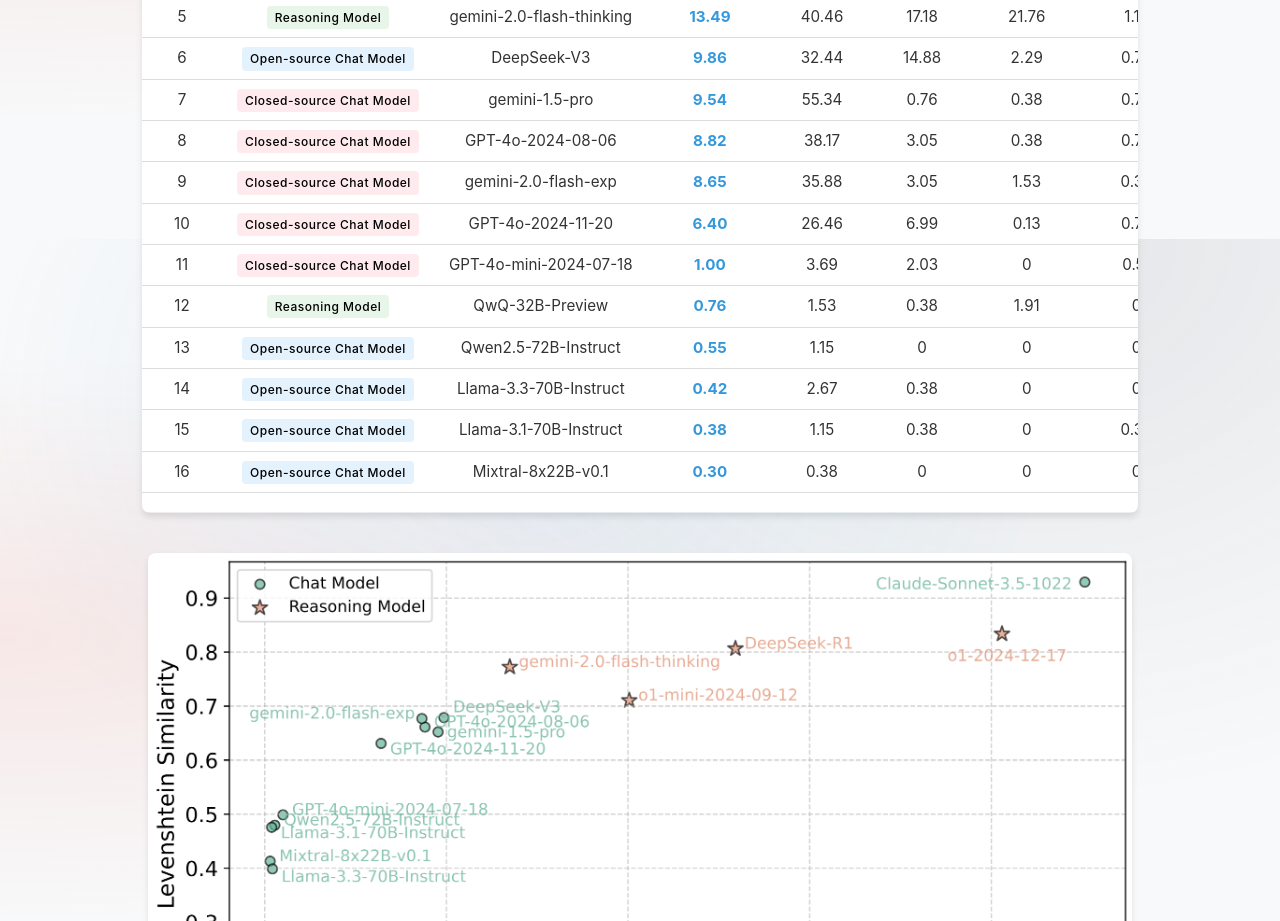
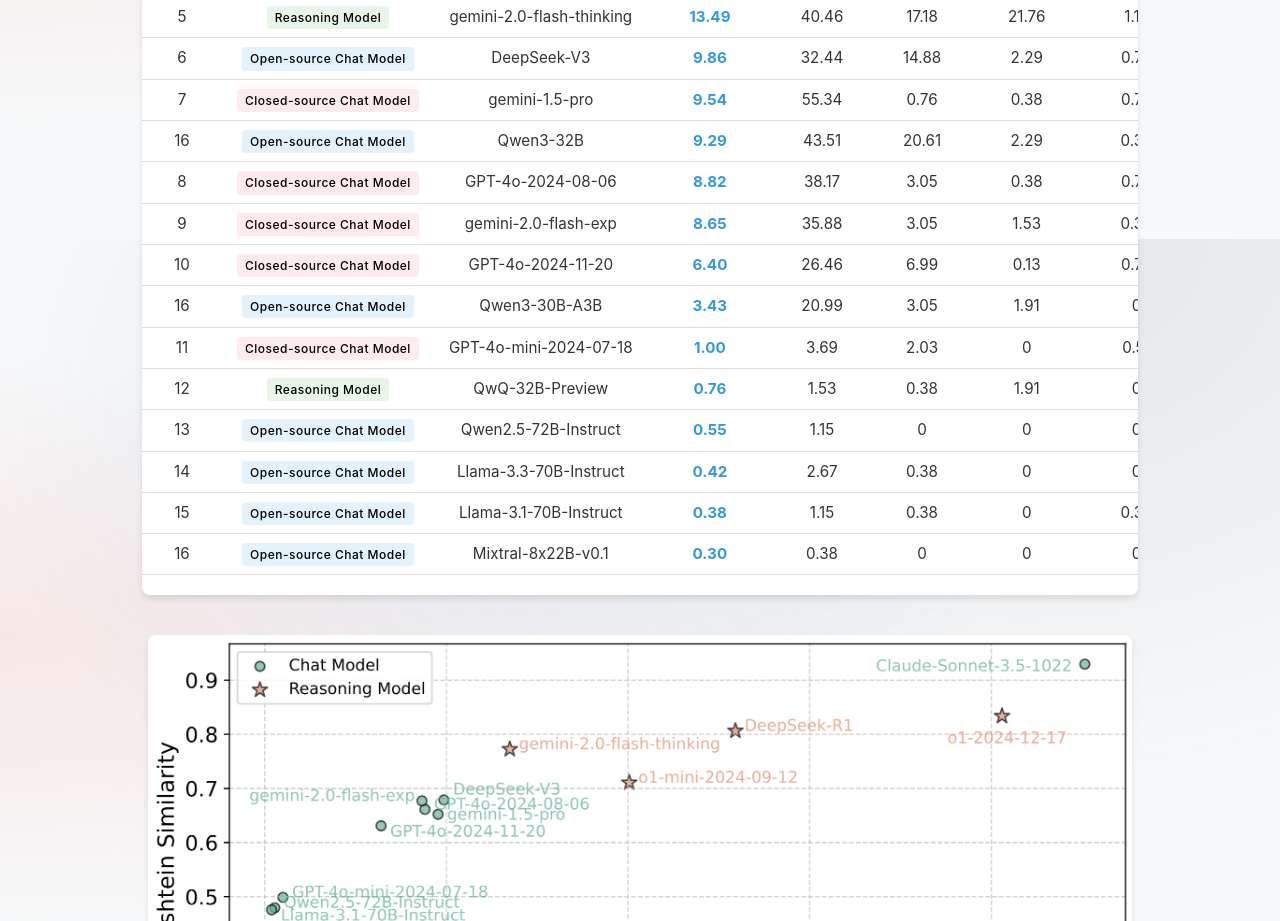
Before and after one commit to CipherBankEva/CipherBankEva.github.io, a plain HTML site: page index.html in a window 1280 px wide. Shown: the part 2961-3882 px from the top of the page. Drawn offline with Linux system fonts and the light colour scheme.

Commit message:
Update index.html

```diff
--- a/index.html
+++ b/index.html
@@ -375,6 +375,21 @@
                             <td>16.41</td>
                         </tr>
                         <tr>
+                            <td>16</td>
+                            <td><span class="model-type-label model-type-opensource">Open-source Chat Model</span></td>
+                            <td>Qwen3-32B</td>
+                            <td class="best-score">9.29</td>
+                            <td>43.51</td>
+                            <td>20.61</td>
+                            <td>2.29</td>
+                            <td>0.38</td>
+                            <td>3.44</td>
+                            <td>0.38</td>
+                            <td>6.87</td>
+                            <td>3.05</td>
+                            <td>3.05</td>
+                        </tr>
+                        <tr>
                             <td>8</td>
                             <td><span class="model-type-label model-type-closed">Closed-source Chat Model</span></td>
                             <td>GPT-4o-2024-08-06</td>
@@ -418,6 +433,21 @@
                             <td>0.25</td>
                             <td>0.89</td>
                             <td>6.11</td>
+                        </tr>
+                        <tr>
+                            <td>16</td>
+                            <td><span class="model-type-label model-type-opensource">Open-source Chat Model</span></td>
+                            <td>Qwen3-30B-A3B</td>
+                            <td class="best-score">3.43</td>
+                            <td>20.99</td>
+                            <td>3.05</td>
+                            <td>1.91</td>
+                            <td>0</td>
+                            <td>3.43</td>
+                            <td>0</td>
+                            <td>0</td>
+                            <td>1.15</td>
+                            <td>0.38</td>
                         </tr>
                         <tr>
                             <td>11</td>
```
